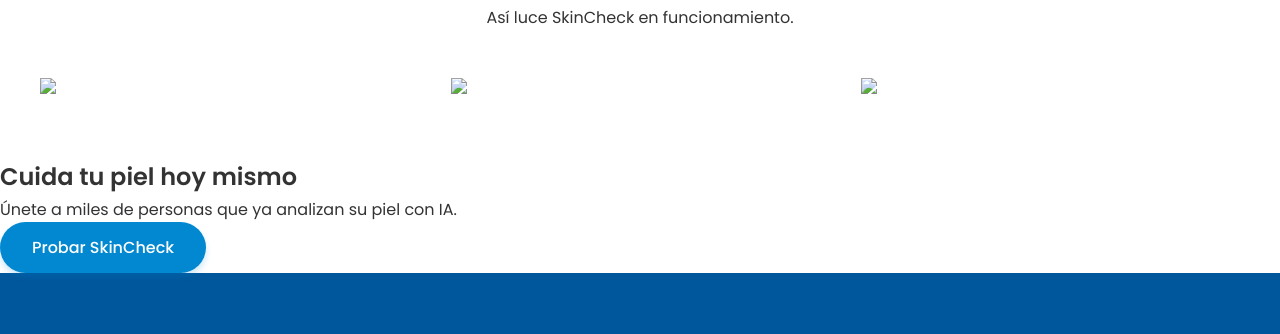
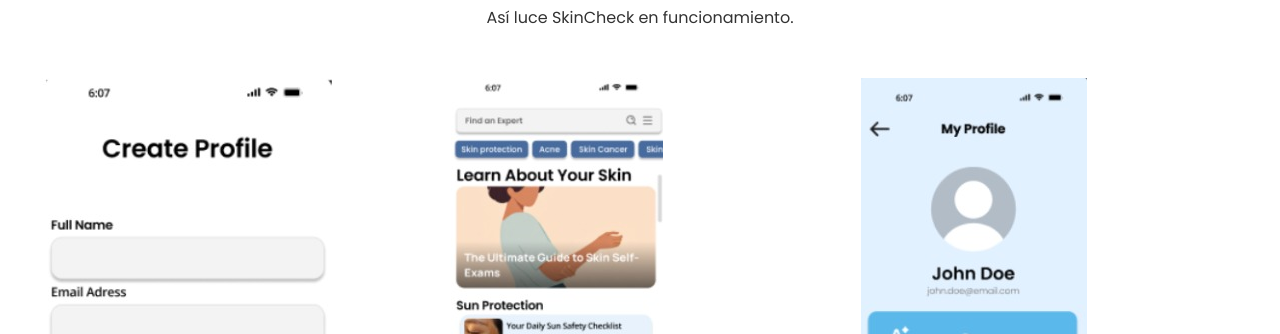
Before and after one commit to NoName1295/SkinCheck, a website: page index.html in a window 1280 px wide. Shown: the part 1925-2259 px from the top of the page. Drawn offline with Linux system fonts and the light colour scheme.

Commit message:
Cambios 2

```diff
--- a/index.html
+++ b/index.html
@@ -141,9 +141,9 @@
       </div>
 
       <div class="services-grid">
-        <img src="img/app1.png" class="mockup" />
-        <img src="img/app2.png" class="mockup" />
-        <img src="img/app3.png" class="mockup" />
+        <img src="img/app1.jpeg" class="mockup" />
+        <img src="img/app2.jpeg" class="mockup" />
+        <img src="img/app3.jpeg" class="mockup" />
       </div>
     </section>
 
```
Also changed, not shown: img/app1.jpeg (added), img/app2.jpeg (added), img/app3.jpeg (added).
